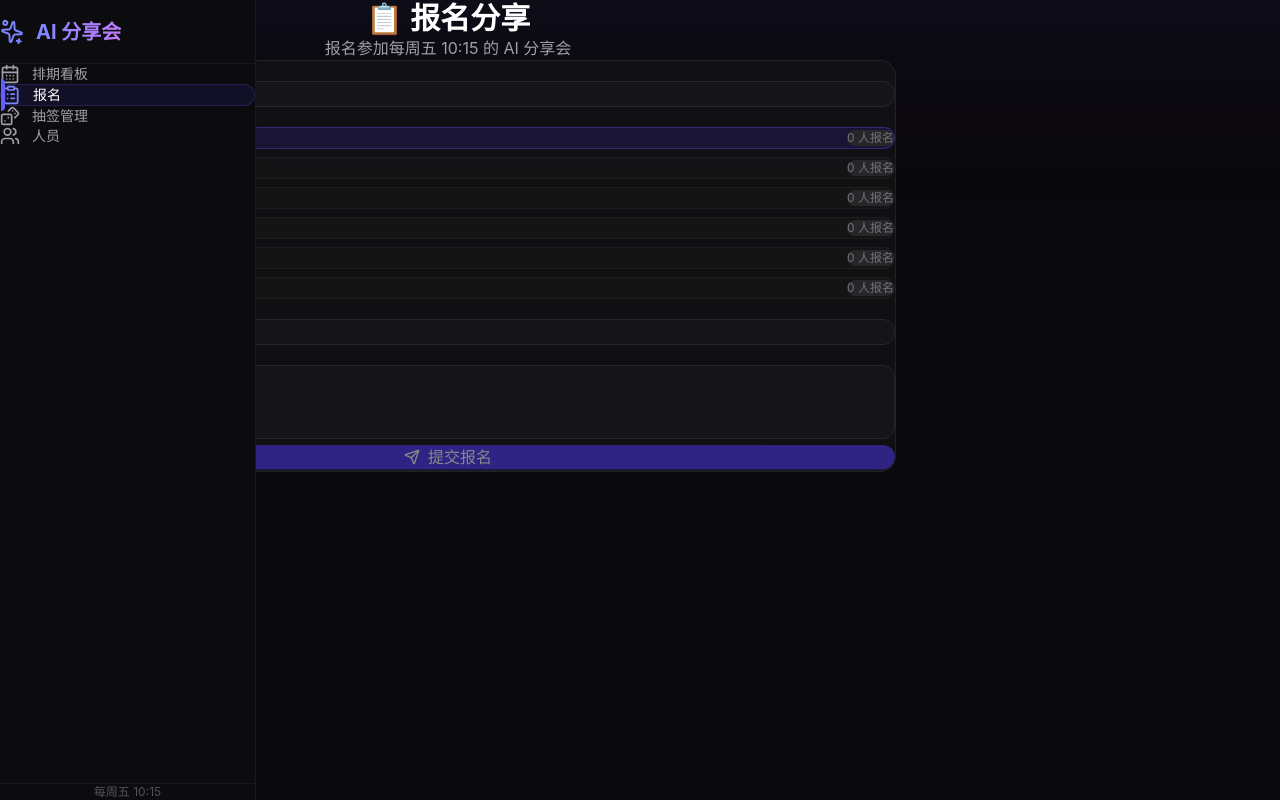
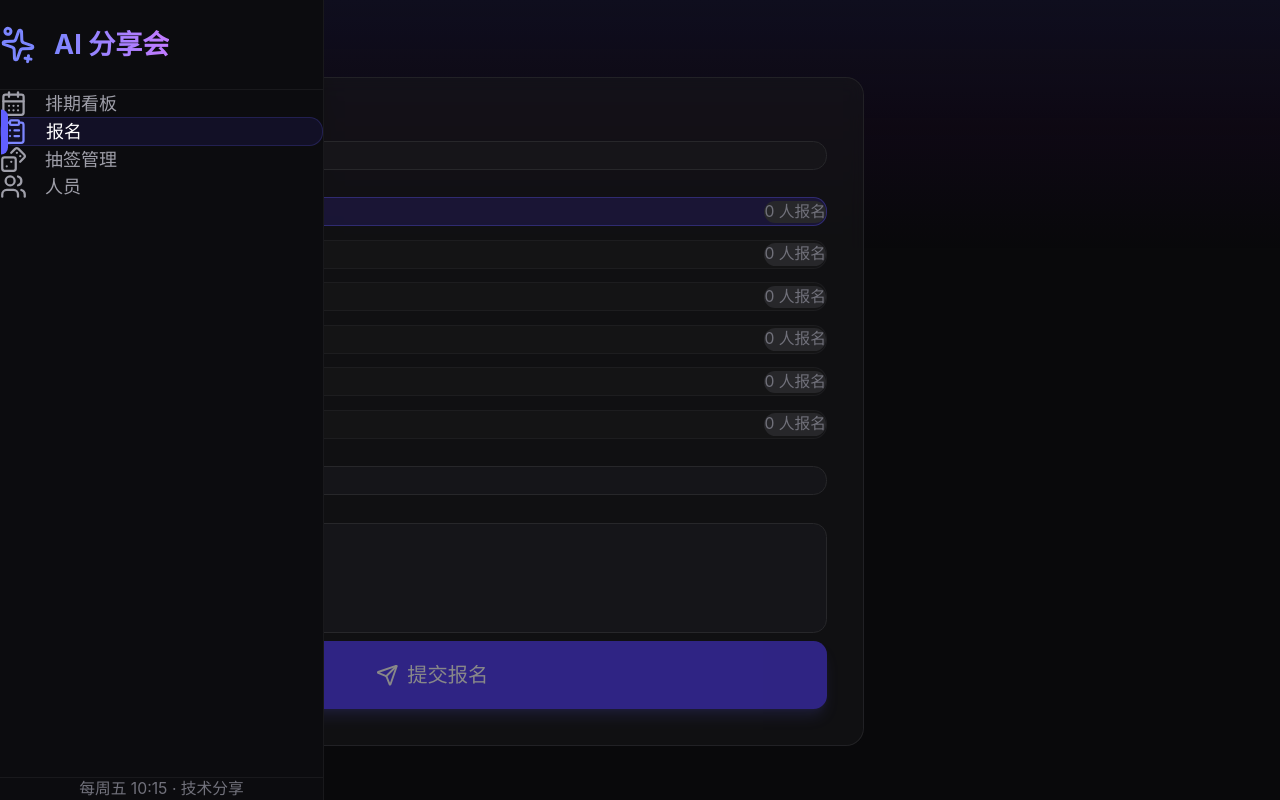
Before and after one commit to toller892/AI_zeabur_proj, a React (Vite) app: page /signup in a window 1280 px wide. Built offline with nearby package versions, Linux system fonts and the light colour scheme.

Commit message:
style: 大幅优化UI - 放大字体、增加间距、侧边栏布局

```diff
--- a/src/components/Layout.tsx
+++ b/src/components/Layout.tsx
@@ -18,24 +18,24 @@ export default function Layout() {
         initial={{ x: -20, opacity: 0 }}
         animate={{ x: 0, opacity: 1 }}
         transition={{ duration: 0.4 }}
-        className="fixed left-0 top-0 bottom-0 w-64 bg-[#0c0c0f] border-r border-zinc-800/50 flex flex-col z-50"
+        className="fixed left-0 top-0 bottom-0 w-72 bg-[#0c0c0f] border-r border-zinc-800/50 flex flex-col z-50"
       >
         {/* Logo */}
-        <div className="h-16 flex items-center gap-3 px-6 border-b border-zinc-800/50">
+        <div className="h-20 flex items-center gap-4 px-8 border-b border-zinc-800/50">
           <motion.div
             animate={{ rotate: [0, 360] }}
             transition={{ duration: 20, repeat: Infinity, ease: 'linear' }}
           >
-            <Sparkles className="w-6 h-6 text-indigo-400" />
+            <Sparkles className="w-8 h-8 text-indigo-400" />
           </motion.div>
-          <span className="text-xl font-bold bg-gradient-to-r from-indigo-400 to-purple-400 bg-clip-text text-transparent">
+          <span className="text-2xl font-bold bg-gradient-to-r from-indigo-400 to-purple-400 bg-clip-text text-transparent">
             AI 分享会
           </span>
         </div>
 
         {/* Nav Items */}
-        <nav className="flex-1 py-6 px-3">
-          <div className="space-y-1">
+        <nav className="flex-1 py-8 px-4">
+          <div className="space-y-2">
             {navItems.map(({ to, icon: Icon, label }) => (
               <NavLink key={to} to={to} end={to === '/'}>
                 {({ isActive }) => (
@@ -43,18 +43,18 @@ export default function Layout() {
                     whileHover={{ x: 4 }}
                     whileTap={{ scale: 0.98 }}
                     className={cn(
-                      'relative flex items-center gap-3 px-4 py-3 rounded-xl text-sm font-medium transition-all',
+                      'relative flex items-center gap-4 px-5 py-4 rounded-xl text-base font-medium transition-all',
                       isActive
                         ? 'text-white bg-indigo-600/10 border border-indigo-500/20'
                         : 'text-zinc-400 hover:text-zinc-200 hover:bg-zinc-800/50'
                     )}
                   >
-                    <Icon className={cn('w-5 h-5', isActive ? 'text-indigo-400' : '')} />
+                    <Icon className={cn('w-6 h-6', isActive ? 'text-indigo-400' : '')} />
                     <span>{label}</span>
                     {isActive && (
                       <motion.div
                         layoutId="activeIndicator"
-                        className="absolute left-0 top-1/2 -translate-y-1/2 w-1 h-8 bg-indigo-500 rounded-r-full"
+                        className="absolute left-0 top-1/2 -translate-y-1/2 w-1.5 h-10 bg-indigo-500 rounded-r-full"
                         transition={{ type: 'spring', stiffness: 500, damping: 30 }}
                       />
                     )}
@@ -66,20 +66,20 @@ export default function Layout() {
         </nav>
 
         {/* Footer */}
-        <div className="p-4 border-t border-zinc-800/50">
-          <div className="text-xs text-zinc-600 text-center">
-            每周五 10:15
+        <div className="p-6 border-t border-zinc-800/50">
+          <div className="text-sm text-zinc-500 text-center">
+            每周五 10:15 · 技术分享
           </div>
         </div>
       </motion.aside>
 
       {/* Main Content */}
-      <div className="flex-1 ml-64">
+      <div className="flex-1 ml-72">
         {/* Top gradient glow */}
-        <div className="fixed top-0 left-64 right-0 h-[200px] bg-gradient-to-b from-indigo-950/20 via-purple-950/5 to-transparent pointer-events-none z-0" />
+        <div className="fixed top-0 left-72 right-0 h-[250px] bg-gradient-to-b from-indigo-950/30 via-purple-950/10 to-transparent pointer-events-none z-0" />
 
-        <main className="relative z-10 p-8 min-h-screen">
-          <div className="max-w-5xl mx-auto">
+        <main className="relative z-10 p-10 min-h-screen">
+          <div className="max-w-6xl">
             <Outlet />
           </div>
         </main>
--- a/src/index.css
+++ b/src/index.css
@@ -28,16 +28,15 @@
   box-sizing: border-box;
 }
 
+html {
+  font-size: 18px;
+}
+
 html, body, #root {
   min-height: 100vh;
   min-height: 100dvh;
   width: 100%;
   overflow-x: hidden;
-}
-
-.min-h-screen {
-  min-height: 100vh;
-  min-height: 100dvh;
 }
 
 body {
@@ -46,18 +45,19 @@ body {
   font-family: -apple-system, BlinkMacSystemFont, 'Segoe UI', 'Inter', Roboto, sans-serif;
   -webkit-font-smoothing: antialiased;
   -moz-osx-font-smoothing: grayscale;
+  line-height: 1.6;
 }
 
 /* Custom scrollbar */
 ::-webkit-scrollbar {
-  width: 6px;
+  width: 8px;
 }
 ::-webkit-scrollbar-track {
   background: transparent;
 }
 ::-webkit-scrollbar-thumb {
   background: #27272a;
-  border-radius: 3px;
+  border-radius: 4px;
 }
 ::-webkit-scrollbar-thumb:hover {
   background: #3f3f46;
--- a/src/pages/SignupPage.tsx
+++ b/src/pages/SignupPage.tsx
@@ -40,7 +40,7 @@ export default function SignupPage() {
   }
 
   const inputClass =
-    'w-full px-4 py-3 rounded-xl bg-zinc-900/80 border border-zinc-800 text-white placeholder-zinc-600 ' +
+    'w-full px-5 py-4 rounded-xl bg-zinc-900/80 border border-zinc-800 text-white text-base placeholder-zinc-600 ' +
     'focus:outline-none focus:ring-2 focus:ring-indigo-500/40 focus:border-indigo-500/50 transition-all duration-300'
 
   return (
@@ -48,14 +48,14 @@ export default function SignupPage() {
       initial={{ opacity: 0 }}
       animate={{ opacity: 1 }}
       transition={{ duration: 0.5 }}
-      className="max-w-4xl mx-auto space-y-8"
+      className="max-w-3xl space-y-10"
     >
       {/* Header */}
-      <div className="space-y-2 text-center">
+      <div className="space-y-3">
         <motion.h1
           initial={{ opacity: 0, y: 10 }}
           animate={{ opacity: 1, y: 0 }}
-          className="text-3xl font-bold text-white"
+          className="text-4xl font-bold text-white"
         >
           📋 报名分享
         </motion.h1>
@@ -63,14 +63,14 @@ export default function SignupPage() {
           initial={{ opacity: 0, y: 10 }}
           animate={{ opacity: 1, y: 0 }}
           transition={{ delay: 0.1 }}
-          className="text-zinc-400"
+          className="text-lg text-zinc-400"
         >
           报名参加每周五 10:15 的 AI 分享会
         </motion.p>
       </div>
 
       {/* Form */}
-      <AnimatedCard hoverable={false} className="relative overflow-hidden">
+      <AnimatedCard hoverable={false} className="relative overflow-hidden !p-8">
         <Confetti show={showConfetti} />
 
         {submitted ? (
@@ -78,27 +78,26 @@ export default function SignupPage() {
             initial={{ opacity: 0, scale: 0.8 }}
             animate={{ opacity: 1, scale: 1 }}
             transition={{ type: 'spring', stiffness: 300, damping: 20 }}
-            className="flex flex-col items-center gap-4 py-8"
+            className="flex flex-col items-center gap-5 py-12"
           >
             <motion.div
               initial={{ scale: 0 }}
               animate={{ scale: 1 }}
               transition={{ type: 'spring', stiffness: 500, damping: 15, delay: 0.1 }}
             >
-              <CheckCircle2 className="w-16 h-16 text-emerald-400" />
+              <CheckCircle2 className="w-20 h-20 text-emerald-400" />
             </motion.div>
-            <h3 className="text-xl font-semibold text-white">报名成功！</h3>
-            <p className="text-zinc-400 text-sm">已加入候选列表，等待排期确认</p>
+            <h3 className="text-2xl font-semibold text-white">报名成功！</h3>
+            <p className="text-lg text-zinc-400">已加入候选列表，等待排期确认</p>
           </motion.div>
         ) : (
-          <form onSubmit={handleSubmit} className="space-y-5">
+          <form onSubmit={handleSubmit} className="space-y-6">
             {/* Name */}
-            <div className="space-y-2">
-              <label className="flex items-center gap-2 text-sm font-medium text-zinc-300">
-                <Pen className="w-3.5 h-3.5 text-indigo-400" />
+            <div className="space-y-3">
+              <label className="flex items-center gap-2 text-base font-medium text-zinc-300">
+                <Pen className="w-5 h-5 text-indigo-400" />
                 姓名 <span className="text-red-400">*</span>
               </label>
-              <motion.div whileFocus={{ scale: 1.01 }}>
               <input
                 type="text"
                 value={name}
@@ -107,16 +106,15 @@ export default function SignupPage() {
                 className={inputClass}
                 required
               />
-              </motion.div>
             </div>
 
             {/* Date */}
-            <div className="space-y-2">
-              <label className="flex items-center gap-2 text-sm font-medium text-zinc-300">
-                <CalendarDays className="w-3.5 h-3.5 text-indigo-400" />
+            <div className="space-y-3">
+              <label className="flex items-center gap-2 text-base font-medium text-zinc-300">
+                <CalendarDays className="w-5 h-5 text-indigo-400" />
                 分享日期 <span className="text-red-400">*</span>
               </label>
-              <div className="grid grid-cols-1 gap-2">
+              <div className="grid grid-cols-1 gap-3">
                 {fridays.slice(0, 6).map((f, i) => {
                   const count = getSignupsForDate(f.date).length
                   return (
@@ -129,14 +127,14 @@ export default function SignupPage() {
                       whileHover={{ x: 4 }}
                       whileTap={{ scale: 0.98 }}
                       onClick={() => setTargetDate(f.date)}
-                      className={`flex items-center justify-between px-4 py-3 rounded-xl text-sm text-left transition-all ${
+                      className={`flex items-center justify-between px-5 py-4 rounded-xl text-base text-left transition-all ${
                         targetDate === f.date
                           ? 'bg-indigo-600/15 border border-indigo-500/30 text-indigo-300'
                           : 'bg-zinc-900/50 border border-zinc-800/50 text-zinc-400 hover:border-zinc-700'
                       }`}
                     >
                       <span>{f.label}</span>
-                      <span className={`text-xs px-2 py-0.5 rounded-full ${
+                      <span className={`text-sm px-3 py-1 rounded-full ${
                         count >= 4
                           ? 'bg-amber-500/10 text-amber-400'
                           : 'bg-zinc-800 text-zinc-500'
@@ -150,9 +148,9 @@ export default function SignupPage() {
             </div>
 
             {/* Topic */}
-            <div className="space-y-2">
-              <label className="flex items-center gap-2 text-sm font-medium text-zinc-300">
-                <FileText className="w-3.5 h-3.5 text-indigo-400" />
+            <div className="space-y-3">
+              <label className="flex items-center gap-2 text-base font-medium text-zinc-300">
+                <FileText className="w-5 h-5 text-indigo-400" />
                 分享主题 <span className="text-red-400">*</span>
               </label>
               <input
@@ -166,16 +164,16 @@ export default function SignupPage() {
             </div>
 
             {/* Description */}
-            <div className="space-y-2">
-              <label className="flex items-center gap-2 text-sm font-medium text-zinc-300">
-                <FileText className="w-3.5 h-3.5 text-zinc-500" />
+            <div className="space-y-3">
+              <label className="flex items-center gap-2 text-base font-medium text-zinc-300">
+                <FileText className="w-5 h-5 text-zinc-500" />
                 内容描述 <span className="text-zinc-600">(选填)</span>
               </label>
               <textarea
                 value={description}
                 onChange={(e) => setDescription(e.target.value)}
                 placeholder="简要描述分享的内容..."
-                rows={3}
+                rows={4}
                 className={inputClass + ' resize-none'}
               />
             </div>
@@ -184,10 +182,10 @@ export default function SignupPage() {
             <ShimmerButton
               type="submit"
               disabled={!name.trim() || !topic.trim() || !targetDate}
-              className="w-full"
+              className="w-full !py-4 !text-lg"
               size="lg"
             >
-              <Send className="w-4 h-4" />
+              <Send className="w-5 h-5" />
               提交报名
             </ShimmerButton>
           </form>
@@ -196,20 +194,20 @@ export default function SignupPage() {
 
       {/* Current signups for selected date */}
       {signupsForSelected.length > 0 && !submitted && (
-        <AnimatedCard hoverable={false} delay={0.2}>
-          <h3 className="text-sm font-semibold text-zinc-400 mb-3">
+        <AnimatedCard hoverable={false} delay={0.2} className="!p-6">
+          <h3 className="text-base font-semibold text-zinc-400 mb-4">
             📊 {targetDate} 已报名 ({signupsForSelected.length} 人)
           </h3>
-          <div className="space-y-2">
+          <div className="space-y-3">
             {signupsForSelected.map((s, i) => (
               <motion.div
                 key={s.id}
                 initial={{ opacity: 0, x: -10 }}
                 animate={{ opacity: 1, x: 0 }}
                 transition={{ delay: i * 0.05 }}
-                className="flex items-center gap-3 text-sm"
+                className="flex items-center gap-4 text-base"
               >
-                <span className="w-5 h-5 rounded-full bg-zinc-800 flex items-center justify-center text-xs text-zinc-500">
+                <span className="w-7 h-7 rounded-full bg-zinc-800 flex items-center justify-center text-sm text-zinc-500">
                   {i + 1}
                 </span>
                 <span className="text-zinc-300">{s.name}</span>
```
Also changed, not shown: src/pages/AdminPage.tsx (+51 -54 lines), src/pages/MembersPage.tsx (+29 -29 lines), src/pages/SchedulePage.tsx (+44 -44 lines). Lines whose indentation alone changed are shown as unchanged.
